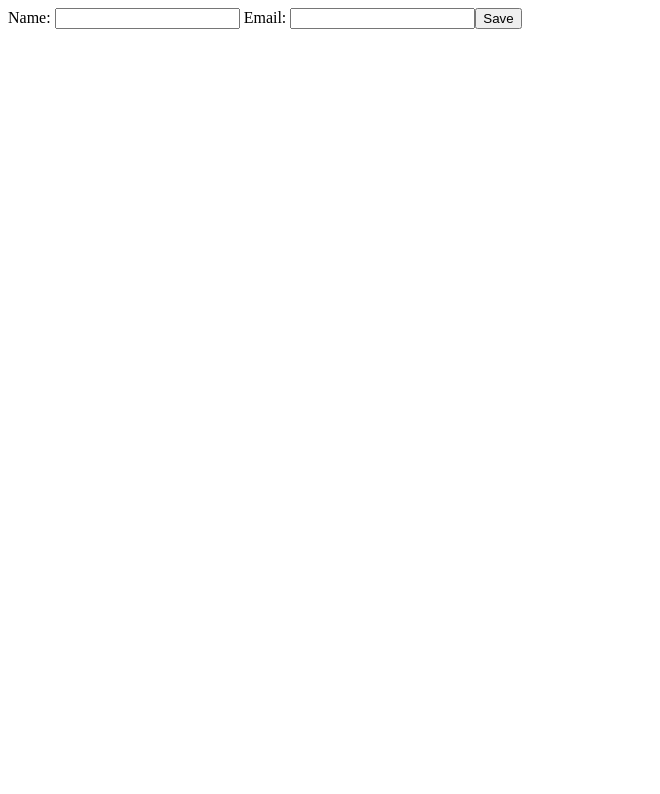
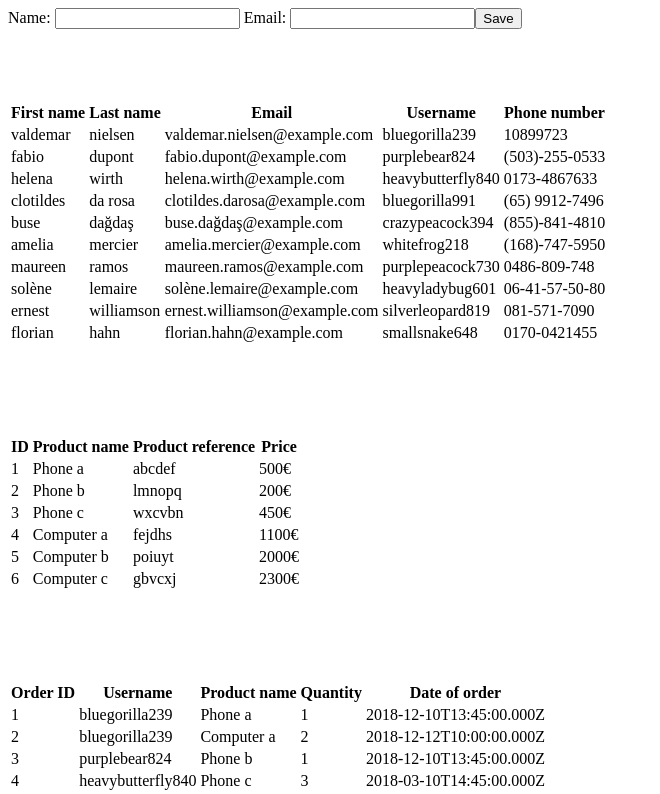
Before and after one commit to elyeslaiche/projectWebServicesLaiche, an Angular app: page / in a window 1280 px wide. Shown: the top 794 px of the page, without its empty margins (0-660 px from the left). Built offline with nearby package versions, Linux system fonts and the light colour scheme.

Commit message:
Display of Json files in home page

```diff
--- a/src/app/app.component.html
+++ b/src/app/app.component.html
@@ -1 +1,19 @@
 <contact-form></contact-form>
+<br />
+<br />
+<br />
+<br />
+<br />
+<userList></userList>
+<br />
+<br />
+<br />
+<br />
+<br />
+<productList></productList>
+<br />
+<br />
+<br />
+<br />
+<br />
+<orderList></orderList>
--- a/src/app/orders/orders.component.html
+++ b/src/app/orders/orders.component.html
@@ -1 +1,23 @@
-<p>orders works!</p>
+<div class="container">
+
+    <table class="table table-striped">
+      <thead>
+          <tr>
+            <th>Order ID</th>
+            <th>Username</th>
+            <th>Product name</th>
+            <th>Quantity</th>
+            <th>Date of order</th>
+          </tr>
+      </thead>
+      <tbody>
+        <tr *ngFor="let order of orderList">
+          <td>{{ order.orderNumber }}</td>
+          <td>{{ order.username }}</td>
+          <td>{{ order.productName }}</td>
+          <td>{{ order.quantity }}</td>
+          <td>{{ order.datetime }}</td>
+        </tr>
+      </tbody>
+    </table>
+  </div>
--- a/src/app/orders/orders.component.ts
+++ b/src/app/orders/orders.component.ts
@@ -1,10 +1,19 @@
 import { Component } from '@angular/core';
+import OrderList from "../../assets/orders.json"
+
+interface Order{
+  orderNumber: number,
+  username: string,
+  productName: string,
+  quantity: number,
+  datetime: string
+}
 
 @Component({
-  selector: 'app-orders',
+  selector: 'orderList',
   templateUrl: './orders.component.html',
   styleUrls: ['./orders.component.css']
 })
 export class OrdersComponent {
-
+ orderList: Order[] = OrderList;
 }
--- a/src/app/product/product.component.html
+++ b/src/app/product/product.component.html
@@ -1 +1,21 @@
-<p>product works!</p>
+<div class="container">
+
+    <table class="table table-striped">
+      <thead>
+          <tr>
+            <th>ID</th>
+            <th>Product name</th>
+            <th>Product reference</th>
+            <th>Price</th>
+          </tr>
+      </thead>
+      <tbody>
+        <tr *ngFor="let product of productList">
+          <td>{{ product.objectID }}</td>
+          <td>{{ product.name }}</td>
+          <td>{{ product.product_reference }}</td>
+          <td>{{ product.price }}</td>
+        </tr>
+      </tbody>
+    </table>
+  </div>
--- a/src/app/product/product.component.ts
+++ b/src/app/product/product.component.ts
@@ -1,10 +1,18 @@
 import { Component } from '@angular/core';
+import ProductList from '../../assets/products.json';
+
+interface Product{
+  objectID: number,
+  name: string,
+  product_reference: string,
+  price: string
+}
 
 @Component({
-  selector: 'app-product',
+  selector: 'productList',
   templateUrl: './product.component.html',
   styleUrls: ['./product.component.css']
 })
 export class ProductComponent {
-
+  productList: Product[] = ProductList;
 }
--- a/src/app/user/user.component.html
+++ b/src/app/user/user.component.html
@@ -1 +1,23 @@
-<p>user works!</p>
+<div class="container">
+
+    <table class="table table-striped">
+      <thead>
+          <tr>
+            <th>First name</th>
+            <th>Last name</th>
+            <th>Email</th>
+            <th>Username</th>
+            <th>Phone number</th>
+          </tr>
+      </thead>
+      <tbody>
+        <tr *ngFor="let user of UserList">
+          <td>{{ user.first_name }}</td>
+          <td>{{ user.last_name }}</td>
+          <td>{{ user.email }}</td>
+          <td>{{ user.username }}</td>
+          <td>{{ user.phone_number }}</td>
+        </tr>
+      </tbody>
+    </table>
+  </div>
--- a/src/app/user/user.component.ts
+++ b/src/app/user/user.component.ts
@@ -1,10 +1,20 @@
 import { Component } from '@angular/core';
+import userList from '../../assets/users.json';
+
+interface User {
+  phone_number: String;
+  first_name: String;
+  last_name: String;
+  email: String;
+  username: String;
+}
 
 @Component({
-  selector: 'app-user',
+  selector: 'userList',
   templateUrl: './user.component.html',
   styleUrls: ['./user.component.css']
 })
+
 export class UserComponent {
-
+  UserList: User[] = userList;
 }
--- a/src/assets/products.json
+++ b/src/assets/products.json
@@ -12,25 +12,25 @@
     "price": "200€"
   },
   {
-    "objectID": 2,
+    "objectID": 3,
     "name": "Phone c",
     "product_reference": "wxcvbn",
     "price": "450€"
   },
   {
-    "objectID": 2,
+    "objectID": 4,
     "name": "Computer a",
     "product_reference": "fejdhs",
     "price": "1100€"
   },
   {
-    "objectID": 2,
+    "objectID": 5,
     "name": "Computer b",
     "product_reference": "poiuyt",
     "price": "2000€"
   },
   {
-    "objectID": 2,
+    "objectID": 6,
     "name": "Computer c",
     "product_reference": "gbvcxj",
     "price": "2300€"
--- a/tsconfig.json
+++ b/tsconfig.json
@@ -22,7 +22,9 @@
     "lib": [
       "ES2022",
       "dom"
-    ]
+    ],
+    "resolveJsonModule":true,
+    "allowSyntheticDefaultImports": true,
   },
   "angularCompilerOptions": {
     "enableI18nLegacyMessageIdFormat": false,
```
